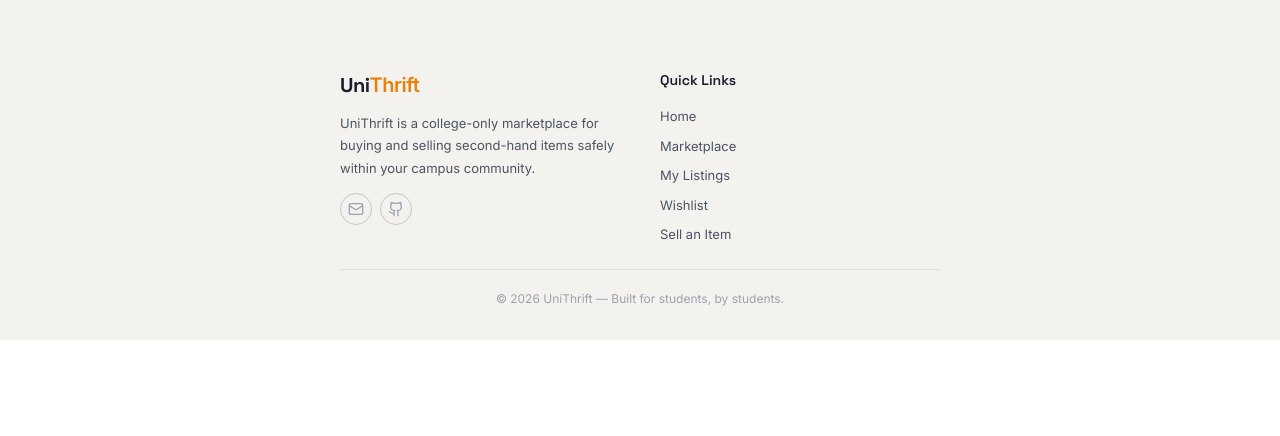
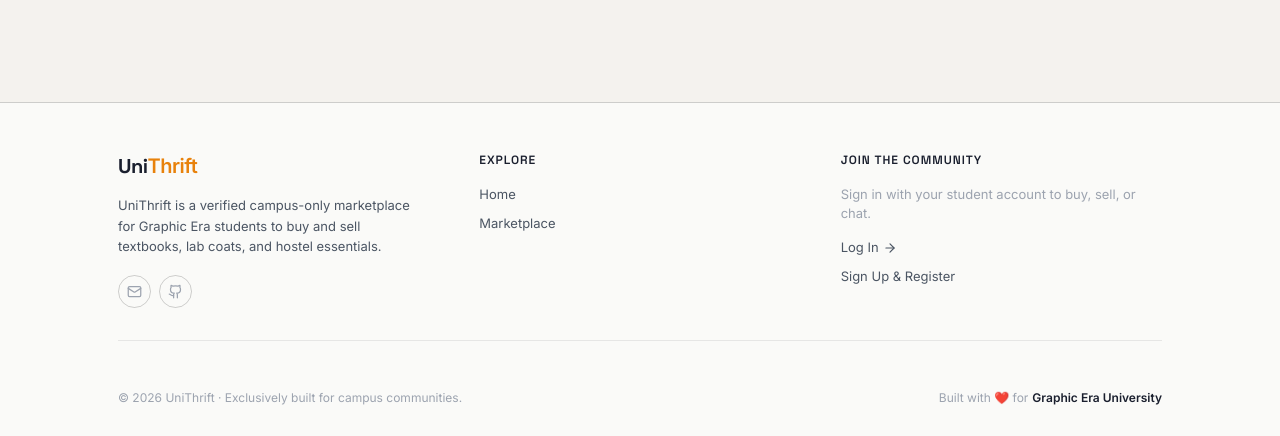
Before and after one commit to sidchak-gh/unithrift, a React (Vite) app in the folder client/: page / in a window 1280 px wide. Shown: the part 1101-1537 px from the top of the page. Before the commit the page ends 1441 px from the top, so only its background shows below. Built offline with nearby package versions, Linux system fonts and the light colour scheme; no server answers.

Commit message:
design: redesign footer with dynamic user states and full width layout

```diff
--- a/client/src/components/Footer.jsx
+++ b/client/src/components/Footer.jsx
@@ -1,99 +1,234 @@
 import React from 'react'
-import { Link } from 'react-router-dom'
-import { Mail, Github } from 'lucide-react'
+import { Link, useNavigate } from 'react-router-dom'
+import { Mail, Github, LogOut, ArrowRight, PlusCircle } from 'lucide-react'
+import { useAuthContext } from '../context/AuthContext'
 
 const Footer = () => {
+    const { user, logout } = useAuthContext();
+    const navigate = useNavigate();
+
+    const handleLogout = () => {
+        logout();
+        navigate("/");
+        window.scrollTo(0, 0);
+    };
+
     return (
-        <>
-            <div className="ut-divider" />
+        <div style={{
+            background: 'var(--surface-2)',
+            borderTop: '0.5px solid var(--border-strong)',
+            marginTop: 64,
+            padding: '48px 0 32px'
+        }}>
             <footer style={{
-                padding: '0 28px 0',
-                maxWidth: 960,
+                maxWidth: 1100,
                 margin: '0 auto',
-                paddingBottom: 32,
+                padding: '0 28px',
                 fontSize: 13,
-                color: 'var(--text-muted)',
+                color: 'var(--text-secondary)',
             }}>
-                <div style={{ display: 'grid', gridTemplateColumns: '1fr 1fr', gap: 40 }} className="max-sm:grid-cols-1">
+                <div className="grid grid-cols-1 sm:grid-cols-3 gap-10" style={{ paddingBottom: 32, borderBottom: '0.5px solid var(--border)' }}>
 
-                    {/* Brand */}
-                    <div>
+                    {/* Brand Section */}
+                    <div style={{ display: 'flex', flexDirection: 'column', gap: 14 }}>
                         <Link to="/" style={{ textDecoration: 'none' }}>
                             <div className="ut-logo" style={{ fontSize: 20 }}>
                                 Uni<span>Thrift</span>
                             </div>
                         </Link>
-                        <p style={{ marginTop: 12, lineHeight: 1.7, maxWidth: 280, fontSize: 13, color: 'var(--text-secondary)' }}>
-                            UniThrift is a college-only marketplace for buying and selling second-hand items safely within your campus community.
+                        <p style={{ lineHeight: 1.6, color: 'var(--text-secondary)', maxWidth: 300, margin: 0 }}>
+                            UniThrift is a verified campus-only marketplace for Graphic Era students to buy and sell textbooks, lab coats, and hostel essentials.
                         </p>
-                        <div style={{ display: 'flex', gap: 8, marginTop: 14 }}>
+                        <div style={{ display: 'flex', gap: 8, marginTop: 4 }}>
                             <a
                                 href="mailto:support@unithrift.com"
-                                title="Email"
+                                title="Email Support"
                                 style={{
-                                    padding: 7, borderRadius: '50%',
+                                    padding: 8, borderRadius: '50%',
                                     border: '0.5px solid var(--border-strong)',
                                     color: 'var(--text-muted)', display: 'flex',
-                                    transition: 'all 0.12s', textDecoration: 'none',
+                                    transition: 'all 0.15s', textDecoration: 'none',
                                 }}
                                 onMouseEnter={e => { e.currentTarget.style.background = 'var(--orange)'; e.currentTarget.style.color = '#fff'; e.currentTarget.style.borderColor = 'var(--orange)'; }}
                                 onMouseLeave={e => { e.currentTarget.style.background = 'none'; e.currentTarget.style.color = 'var(--text-muted)'; e.currentTarget.style.borderColor = 'var(--border-strong)'; }}
                             >
-                                <Mail size={16} />
+                                <Mail size={15} />
                             </a>
                             <a
                                 href="#"
-                                title="GitHub"
+                                title="GitHub Repository"
                                 style={{
-                                    padding: 7, borderRadius: '50%',
+                                    padding: 8, borderRadius: '50%',
                                     border: '0.5px solid var(--border-strong)',
                                     color: 'var(--text-muted)', display: 'flex',
-                                    transition: 'all 0.12s', textDecoration: 'none',
+                                    transition: 'all 0.15s', textDecoration: 'none',
                                 }}
                                 onMouseEnter={e => { e.currentTarget.style.background = 'var(--navy)'; e.currentTarget.style.color = '#fff'; e.currentTarget.style.borderColor = 'var(--navy)'; }}
                                 onMouseLeave={e => { e.currentTarget.style.background = 'none'; e.currentTarget.style.color = 'var(--text-muted)'; e.currentTarget.style.borderColor = 'var(--border-strong)'; }}
                             >
-                                <Github size={16} />
+                                <Github size={15} />
                             </a>
                         </div>
                     </div>
 
-                    {/* Links */}
+                    {/* Explore Column */}
                     <div>
-                        <h2 style={{ fontFamily: "'Space Grotesk', sans-serif", fontWeight: 600, fontSize: 14, color: 'var(--text-primary)', marginBottom: 16 }}>
-                            Quick Links
-                        </h2>
+                        <h4 style={{
+                            fontFamily: "'Space Grotesk', sans-serif",
+                            fontWeight: 600,
+                            fontSize: 12,
+                            color: 'var(--text-primary)',
+                            textTransform: 'uppercase',
+                            letterSpacing: '0.08em',
+                            marginBottom: 16
+                        }}>
+                            Explore
+                        </h4>
                         <div style={{ display: 'flex', flexDirection: 'column', gap: 10 }}>
-                            {[
-                                { to: '/', label: 'Home' },
-                                { to: '/marketplace', label: 'Marketplace' },
-                                { to: '/my-listings', label: 'My Listings' },
-                                { to: '/wishlist', label: 'Wishlist' },
-                                { to: '/create-listing', label: 'Sell an Item' },
-                            ].map(({ to, label }) => (
+                            <Link
+                                to="/"
+                                onClick={() => window.scrollTo(0, 0)}
+                                style={{ color: 'var(--text-secondary)', textDecoration: 'none', transition: 'color 0.12s', display: 'flex', alignItems: 'center', gap: 4 }}
+                                onMouseEnter={e => e.currentTarget.style.color = 'var(--orange)'}
+                                onMouseLeave={e => e.currentTarget.style.color = 'var(--text-secondary)'}
+                            >
+                                Home
+                            </Link>
+                            <Link
+                                to="/marketplace"
+                                onClick={() => window.scrollTo(0, 0)}
+                                style={{ color: 'var(--text-secondary)', textDecoration: 'none', transition: 'color 0.12s', display: 'flex', alignItems: 'center', gap: 4 }}
+                                onMouseEnter={e => e.currentTarget.style.color = 'var(--orange)'}
+                                onMouseLeave={e => e.currentTarget.style.color = 'var(--text-secondary)'}
+                            >
+                                Marketplace
+                            </Link>
+                            {user && (
+                                <>
+                                    <Link
+                                        to="/messages"
+                                        onClick={() => window.scrollTo(0, 0)}
+                                        style={{ color: 'var(--text-secondary)', textDecoration: 'none', transition: 'color 0.12s' }}
+                                        onMouseEnter={e => e.currentTarget.style.color = 'var(--orange)'}
+                                        onMouseLeave={e => e.currentTarget.style.color = 'var(--text-secondary)'}
+                                    >
+                                        Chats & Messages
+                                    </Link>
+                                    <Link
+                                        to="/wishlist"
+                                        onClick={() => window.scrollTo(0, 0)}
+                                        style={{ color: 'var(--text-secondary)', textDecoration: 'none', transition: 'color 0.12s' }}
+                                        onMouseEnter={e => e.currentTarget.style.color = 'var(--orange)'}
+                                        onMouseLeave={e => e.currentTarget.style.color = 'var(--text-secondary)'}
+                                    >
+                                        My Wishlist
+                                    </Link>
+                                </>
+                            )}
+                        </div>
+                    </div>
+
+                    {/* Account / Portal Column */}
+                    <div>
+                        <h4 style={{
+                            fontFamily: "'Space Grotesk', sans-serif",
+                            fontWeight: 600,
+                            fontSize: 12,
+                            color: 'var(--text-primary)',
+                            textTransform: 'uppercase',
+                            letterSpacing: '0.08em',
+                            marginBottom: 16
+                        }}>
+                            {user ? "Student Portal" : "Join the Community"}
+                        </h4>
+
+                        {user ? (
+                            <div style={{ display: 'flex', flexDirection: 'column', gap: 10 }}>
+                                <div style={{ marginBottom: 6 }}>
+                                    <span style={{ fontSize: 11, color: 'var(--text-muted)', display: 'block', textTransform: 'uppercase', letterSpacing: '0.04em' }}>Logged in as</span>
+                                    <span style={{ fontWeight: 600, color: 'var(--text-primary)', fontSize: 13 }}>{user.name}</span>
+                                    {user.campus && (
+                                        <span style={{ fontSize: 11, color: 'var(--orange)', display: 'block', marginTop: 1 }}>📍 {user.campus}</span>
+                                    )}
+                                </div>
                                 <Link
-                                    key={to}
-                                    to={to}
-                                    style={{ color: 'var(--text-secondary)', textDecoration: 'none', fontSize: 13, transition: 'color 0.12s' }}
+                                    to="/my-listings"
+                                    onClick={() => window.scrollTo(0, 0)}
+                                    style={{ color: 'var(--text-secondary)', textDecoration: 'none', transition: 'color 0.12s' }}
                                     onMouseEnter={e => e.currentTarget.style.color = 'var(--orange)'}
                                     onMouseLeave={e => e.currentTarget.style.color = 'var(--text-secondary)'}
                                 >
-                                    {label}
+                                    My Listings
                                 </Link>
-                            ))}
-                        </div>
+                                <Link
+                                    to="/create-listing"
+                                    onClick={() => window.scrollTo(0, 0)}
+                                    style={{ color: 'var(--text-secondary)', textDecoration: 'none', transition: 'color 0.12s', display: 'flex', alignItems: 'center', gap: 4 }}
+                                    onMouseEnter={e => e.currentTarget.style.color = 'var(--orange)'}
+                                    onMouseLeave={e => e.currentTarget.style.color = 'var(--text-secondary)'}
+                                >
+                                    <PlusCircle size={14} /> Sell an Item
+                                </Link>
+                                <button
+                                    onClick={handleLogout}
+                                    style={{
+                                        color: '#dc2626', background: 'none', border: 'none', padding: 0,
+                                        fontSize: 13, cursor: 'pointer', textAlign: 'left', transition: 'opacity 0.12s',
+                                        display: 'flex', alignItems: 'center', gap: 4, marginTop: 4
+                                    }}
+                                    onMouseEnter={e => e.currentTarget.style.opacity = 0.8}
+                                    onMouseLeave={e => e.currentTarget.style.opacity = 1}
+                                >
+                                    <LogOut size={14} /> Sign Out
+                                </button>
+                            </div>
+                        ) : (
+                            <div style={{ display: 'flex', flexDirection: 'column', gap: 10 }}>
+                                <p style={{ color: 'var(--text-muted)', lineHeight: 1.5, margin: '0 0 4px 0' }}>
+                                    Sign in with your student account to buy, sell, or chat.
+                                </p>
+                                <Link
+                                    to="/login"
+                                    style={{ color: 'var(--text-secondary)', textDecoration: 'none', transition: 'color 0.12s', display: 'flex', alignItems: 'center', gap: 4 }}
+                                    onMouseEnter={e => e.currentTarget.style.color = 'var(--orange)'}
+                                    onMouseLeave={e => e.currentTarget.style.color = 'var(--text-secondary)'}
+                                >
+                                    Log In <ArrowRight size={14} />
+                                </Link>
+                                <Link
+                                    to="/register"
+                                    style={{ color: 'var(--text-secondary)', textDecoration: 'none', transition: 'color 0.12s', display: 'flex', alignItems: 'center', gap: 4 }}
+                                    onMouseEnter={e => e.currentTarget.style.color = 'var(--orange)'}
+                                    onMouseLeave={e => e.currentTarget.style.color = 'var(--text-secondary)'}
+                                >
+                                    Sign Up & Register
+                                </Link>
+                            </div>
+                        )}
                     </div>
                 </div>
 
-                <p style={{
-                    paddingTop: 20, marginTop: 24,
-                    borderTop: '0.5px solid var(--border)',
-                    textAlign: 'center', fontSize: 12, color: 'var(--text-muted)',
-                }}>
-                    © {new Date().getFullYear()} UniThrift — Built for students, by students.
-                </p>
+                {/* Footer Bottom */}
+                <div style={{
+                    display: 'flex',
+                    alignItems: 'center',
+                    justifyContent: 'space-between',
+                    flexWrap: 'wrap',
+                    gap: 12,
+                    paddingTop: 24,
+                    marginTop: 24,
+                    fontSize: 12,
+                    color: 'var(--text-muted)',
+                }} className="max-sm:flex-col max-sm:text-center">
+                    <p style={{ margin: 0 }}>
+                        © {new Date().getFullYear()} UniThrift · Exclusively built for campus communities.
+                    </p>
+                    <p style={{ margin: 0, display: 'flex', alignItems: 'center', gap: 4 }}>
+                        Built with ❤️ for <span style={{ fontWeight: 600, color: 'var(--text-primary)' }}>Graphic Era University</span>
+                    </p>
+                </div>
             </footer>
-        </>
+        </div>
     )
 }
 
```
